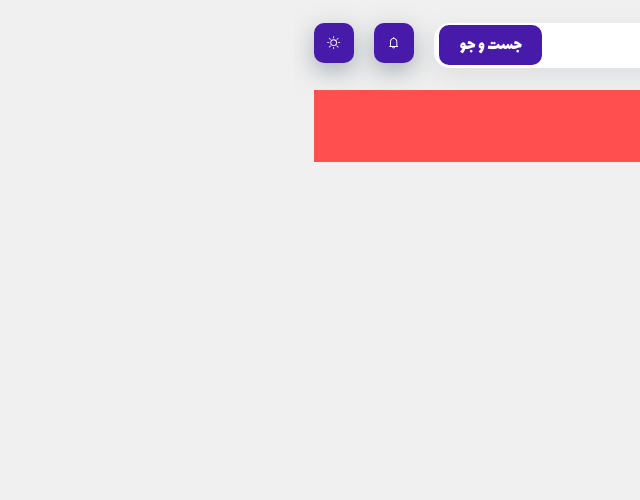
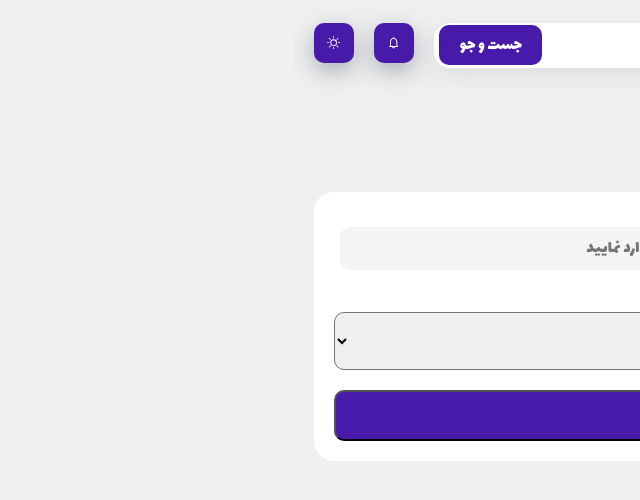
Before and after one commit to AliShakeri83/Persian-Dashboard-Project, a React (Create React App) app in the folder front-end/: page /offs in a window 1280 px wide. Shown: the top 500 px of the page, without its empty margins (640-1280 px from the left). Built offline with nearby package versions, Linux system fonts and the light colour scheme.

Commit message:
add off code in off component

```diff
--- a/front-end/src/Datas.js
+++ b/front-end/src/Datas.js
@@ -108,9 +108,29 @@ const allOrdersInShop = [
   },
 ];
 
+const allOffInShop = [
+  {
+    id: 1,
+    code: "test",
+    precent: "50",
+    productID: "IPhone",
+    date: "1404/10/01",
+    isActive: false,
+  },
+  {
+    id: 2,
+    code: "test2",
+    precent: "100",
+    productID: "Charger",
+    date: "1404/12/15",
+    isActive: false,
+  },
+];
+
 export {
   allProductsInShop,
   allCommentsInShop,
   allUsersInShop,
   allOrdersInShop,
+  allOffInShop,
 };
--- a/front-end/src/components/Offs/Offs.css
+++ b/front-end/src/components/Offs/Offs.css
@@ -0,0 +1,28 @@
+.add-off {
+  color: var(--white);
+  background-color: var(--blue);
+  margin-top: 20px;
+  padding: 10px 20px;
+  font-size: 1.1rem;
+  border-radius: 10px;
+  width: 100%;
+  -webkit-border-radius: 10px;
+  -moz-border-radius: 10px;
+  -ms-border-radius: 10px;
+  -o-border-radius: 10px;
+}
+
+.add-select-course {
+  display: flex;
+  flex-direction: column;
+}
+
+.option-select-box {
+  padding: 12px;
+  border-radius: 10px;
+  font-size: 1.2rem;
+  -webkit-border-radius: 10px;
+  -moz-border-radius: 10px;
+  -ms-border-radius: 10px;
+  -o-border-radius: 10px;
+}
--- a/front-end/src/components/Offs/Offs.js
+++ b/front-end/src/components/Offs/Offs.js
@@ -1,6 +1,60 @@
-import React from "react";
+import React, { useState } from "react";
 import Errorbox from "./../Errorbox/Errorbox";
+import { allProductsInShop, allOffInShop } from "./../../Datas";
+
+import "./Offs.css";
 
 export default function Offs() {
-  return <Errorbox msg="هیچ کد تخفیفی یافت نشد" />;
+  const [allProduct, setAllProduct] = useState(allProductsInShop);
+  const [allOff, SetAllOff] = useState(allOffInShop);
+  return (
+    <>
+      {allOff.length ? (
+        <div className="products-main">
+          <h1 className="products-title">افزودن کد تخفیف جدید</h1>
+
+          <form action="#" className="add-products-form">
+            <div className="add-products-form-wrap">
+              <div className="add-products-form-group">
+                <input
+                  type="text"
+                  placeholder="لطفا کد تخفیف را وارد نمایید"
+                  className="add-products-input"
+                />
+              </div>
+
+              <div className="add-products-form-group">
+                <input
+                  type="text"
+                  placeholder="لطفا درصد تخفیف را وارد نمایید"
+                  className="add-products-input"
+                />
+              </div>
+              <div className="add-products-form-group">
+                <input
+                  type="text"
+                  placeholder="حداکثر استفاده از کد تخفیف"
+                  className="add-products-input"
+                />
+              </div>
+              <div className="add-select-course">
+                <label for="cars">دوره</label>
+                <br />
+                <select className="option-select-box" id="cars" name="cars">
+                  {allProduct.map((product) => (
+                    <option value={product.title}>{product.title}</option>
+                  ))}
+                </select>
+              </div>
+            </div>
+            <button className="add-off" type="submit">
+              افزودن
+            </button>
+          </form>
+        </div>
+      ) : (
+        <Errorbox msg="هیچ کد تخفیفی یافت نشد" />
+      )}
+    </>
+  );
 }
```
Also changed, not shown: front-end/src/App.css (line endings or trailing spaces).
